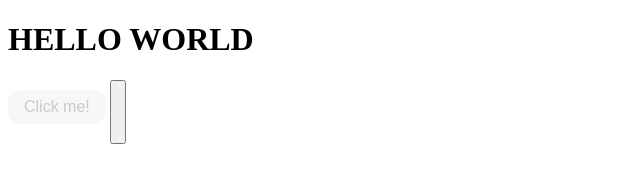
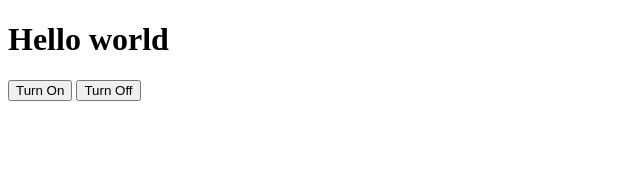
Before and after one commit to rhmtrz/johnny-five-app, an Electron app: page electron-johnnyfive/src/index.html in a window 1280 px wide. Shown: the whole page, without its empty margins (0-640 px from the left). Drawn offline with Linux system fonts and the light colour scheme.

Commit message:
feat: implement turn on and off led

```diff
--- a/electron-johnnyfive/src/index.html
+++ b/electron-johnnyfive/src/index.html
@@ -1,40 +1,12 @@
 <!DOCTYPE html>
 <html>
   <head>
-    <title>Hello world</title>
-    <style>
-      .button {
-        background-color: #e7e7e7;
-        border: black;
-        color: #505050;
-        padding: 8px 16px;
-        text-align: center;
-        text-decoration: none;
-        display: inline-block;
-        font-size: 16px;
-        cursor: pointer;
-        border-radius: 12px;
-      }
-      .button:focus {outline:0;}
-      .disabled {
-        opacity: 0.3;
-        cursor: not-allowed;
-      }
-
-      #led-status {
-        padding: 30px 6px;
-        font-size: 30px;
-
-      }
-    </style>
 
   </head>
   <body>
-    <h1>HELLO WORLD</h1>
-    <p>
-      <button class="button disabled" id="led-button">Click me!</button>
-      <button id="led-status"></button>
-    </p>
-    <script src="index.js"></script>
+    <h1>Hello world</h1>
+    <button id="turn-on">Turn On</button>
+    <button id="turn-off">Turn Off</button>
   </body>
+  <script src="index.js"></script>
 </html>
--- a/electron-johnnyfive/src/index.js
+++ b/electron-johnnyfive/src/index.js
@@ -1,8 +1,17 @@
-const {ipcRenderer} = require('electron');
+const { ipcRenderer } = require('electron');
 
-const onButtonClicked = () => {
-  ipcRenderer.send('hoge', 'ping');
+const onLedOn = () => {
+  console.log('Hello World ...')
+  ipcRenderer.send('turn-on', 'ping, ping')
 }
 
-const button = document.getElementById('led-button')
-button.addEventListener('click', onButtonClicked)
+const onLedOff = () => {
+  console.log('Hello World ...')
+  ipcRenderer.send('turn-off', 'ping, ping')
+}
+
+const turnOnButton = document.getElementById('turn-on');
+turnOnButton.addEventListener('click', onLedOn)
+
+const turnOffButton = document.getElementById('turn-off');
+turnOffButton.addEventListener('click', onLedOff)
```
Also changed, not shown: electron-johnnyfive/main.js (+19 -15 lines), electron-johnnyfive/package.json (+6 -7 lines), electron-johnnyfive/README.md (added), 2 other files.
